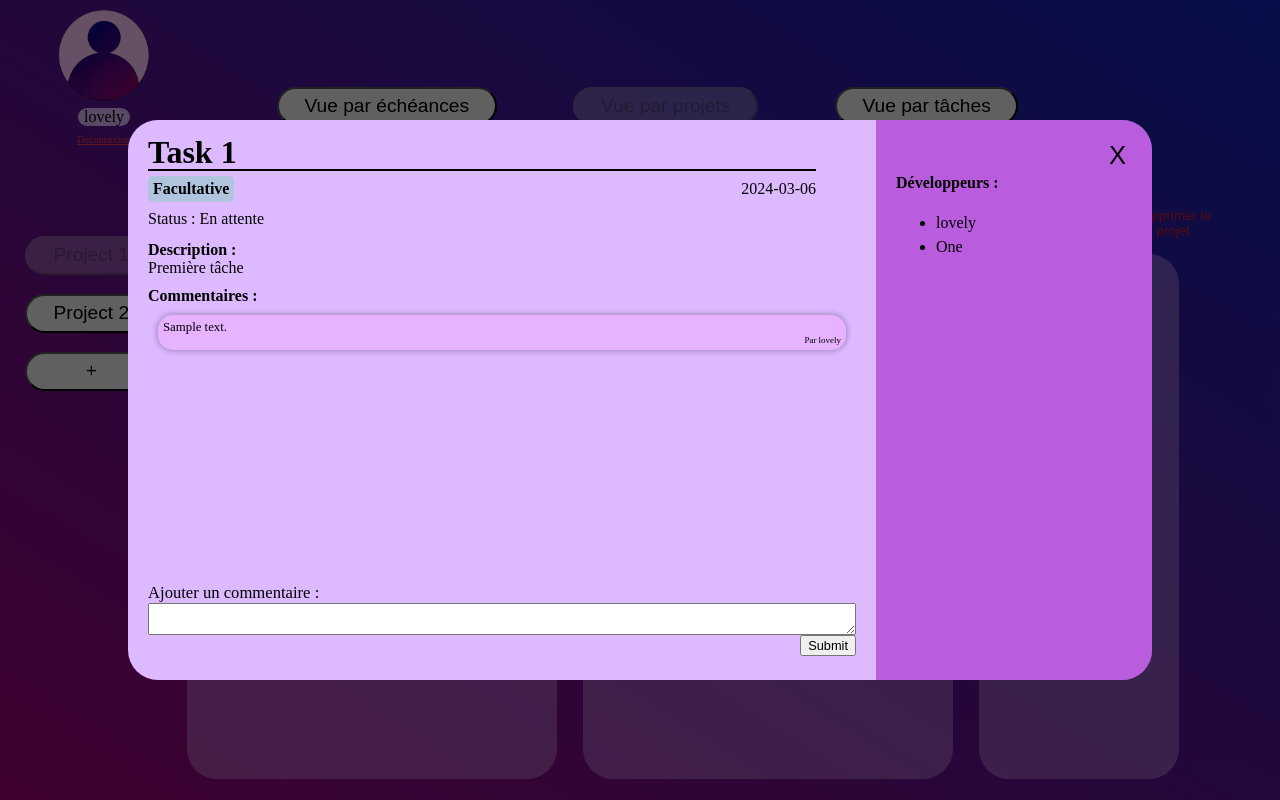
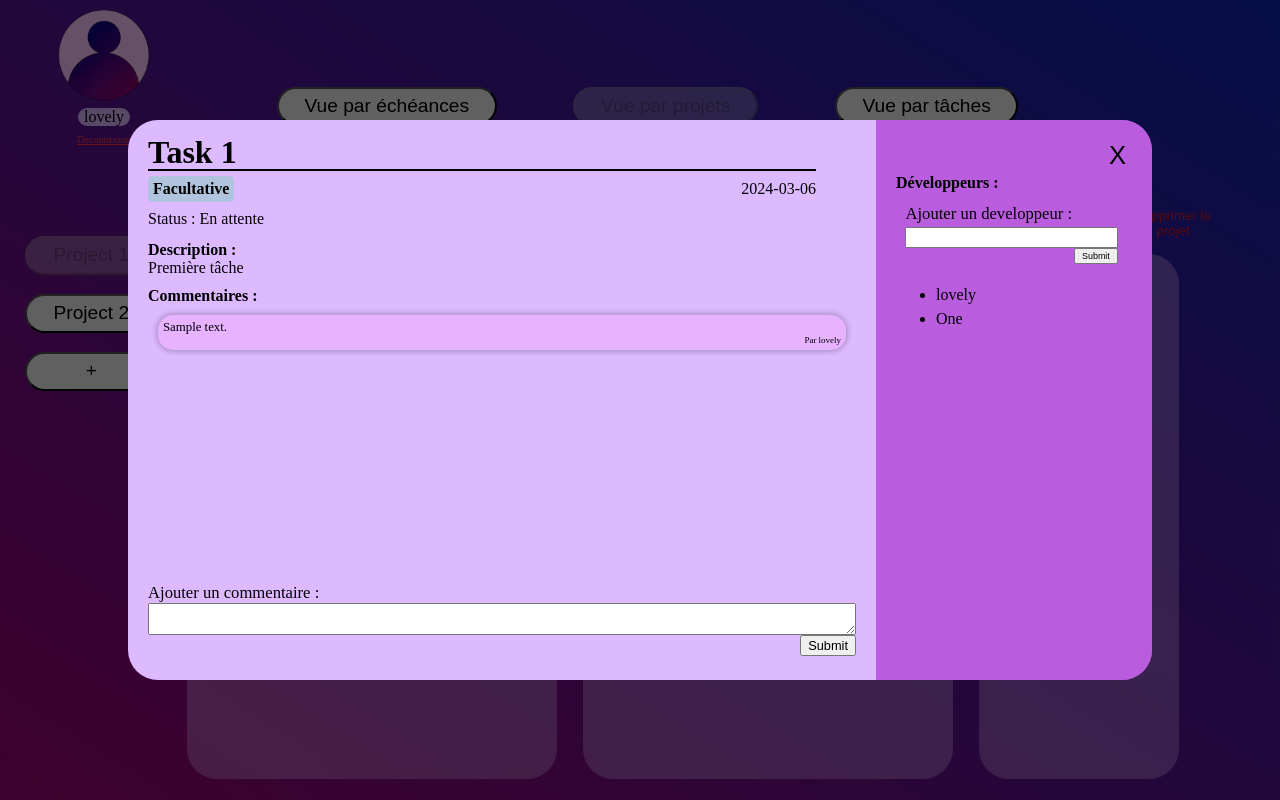
Before and after one commit to albane-dorin/IMTrello, a Flask app: page /1/1/1/popUp in a window 1280 px wide. Run offline with Flask 3, Linux system fonts and the light colour scheme; data comes from the database, SQL or seed files in the repository; tables that the repository leaves empty hold one stand-in row (values such as "Sample post").

Commit message:
Vue Pop-up : Possibilité d'ajouter des développeurs pour les managers

```diff
--- a/app.py
+++ b/app.py
@@ -498,7 +498,6 @@ def popUp(user_id, project_id, task_id):
     for c in com:
         commentaires += [(c, database.db.session.get(database.User, c.author))]
     devs = database.get_dvps_of_task(task_id)
-    print(commentaires)
 
     if flask.request.method=="POST":
         form = flask.request.form
@@ -513,6 +512,40 @@ def popUp(user_id, project_id, task_id):
                                      projet=projet, colonnes=colonnes, taches=taches,  tache=tache,
                                     commentaires=commentaires, developers=devs)
 
+        elif "formdev" in form:
+            result = True
+            errors = ""
+
+            dev = database.db.session.query(database.User).filter(database.User.mail == form["dev"]).first()
+            if dev is None:
+                result = False
+                errors = ["L'adresse email ne correspond à aucun utilisateur"]
+
+            elif user.role == 1:
+                result = False
+                errors = ["Cette personne n'est pas développeur"]
+
+            elif user not in database.get_dvps_of_project(project_id):
+                result = False
+                errors = ["Cette personne n'est pas développeur sur le projet"]
+
+            elif user in database.get_dvps_of_task(task_id):
+                result = False
+                errors = ["Cette personne est déjà assignée à cette tâche"]
+
+
+            if result:
+                database.add_dvp_to_task(user, tache, dev)
+                devs = database.get_dvps_of_task(task_id)
+                return flask.render_template('popUpTask.html.jinja2', user=user, projects=projets,
+                                             projet=projet, colonnes=colonnes, taches=taches, tache=tache,
+                                             commentaires=commentaires, developers=devs)
+
+            else:
+                return flask.render_template('popUpTask.html.jinja2', user=user, projects=projets,
+                                             projet=projet, colonnes=colonnes, taches=taches, tache=tache,
+                                             commentaires=commentaires, developers=devs, errordev=errors)
+
     else :
         return flask.render_template('popUpTask.html.jinja2', user=user,  projects=projets,
                                      projet=projet, colonnes=colonnes, taches=taches,  tache=tache,
--- a/database/database.py
+++ b/database/database.py
@@ -330,7 +330,7 @@ def clean():
 def peupler_db():
     clean()
 
-    user1 = User(username="One", password="<PASSWORD>", mail="<EMAIL>", role=1)
+    user1 = User(username="One", password="<PASSWORD>", mail="<EMAIL>", role=2)
     user2 = User(username="lovely", password="coeur", mail="lovely@gmail", role=3)
     db.session.add(user2)
     db.session.add(user1)
--- a/static/css/colonne.css
+++ b/static/css/colonne.css
@@ -585,7 +585,8 @@ input[type="submit"]{
     font-size: 1vw;
 }
 
-.formcom > p{
+.formcom > p,
+.formdev > p{
     display: flex;
     align-self: end;
 }
@@ -601,3 +602,19 @@ form{
     scrollbar-width: thin;
     scrollbar-color: #a581c7 transparent;
 }
+
+.formdev{
+    height: fit-content ;
+}
+
+
+
+#formdev{
+    font-size: .7vw;
+}
+
+.errordev{
+    font-size: .7vw;
+    color: darkred;
+    text-align: center;
+}
--- a/templates/popUpTask.html.jinja2
+++ b/templates/popUpTask.html.jinja2
@@ -54,11 +54,23 @@
                 </a>
             </div>
             <span class="bold">Développeurs :</span>
-        <ul>
-            {% for dev in developers %}
-            <li>{{dev.username}}</li>
-            {% endfor %}
-        </ul>
+            {% if user.role==1 or user.role==3 %}
+                <form class="formdev" action="{{ url_for("popUp", user_id=user.id,  project_id=projet.id, task_id=tache.id) }}" method="post">
+                    <label for="dev">Ajouter un developpeur :</label>
+                        <input id="dev" type="email" name="dev" required>
+                    <p><input name="formdev" id="formdev" type="submit"></p>
+                </form>
+
+                {% if errordev %}
+                    <p class="errordev"> Erreur : {{ errordev[0] }} </p>
+                {% endif %}
+            {% endif %}
+
+            <ul>
+                {% for dev in developers %}
+                <li>{{dev.username}}</li>
+                {% endfor %}
+            </ul>
         </div>
     </div>
 <div id="overlayerreur"></div>
```
